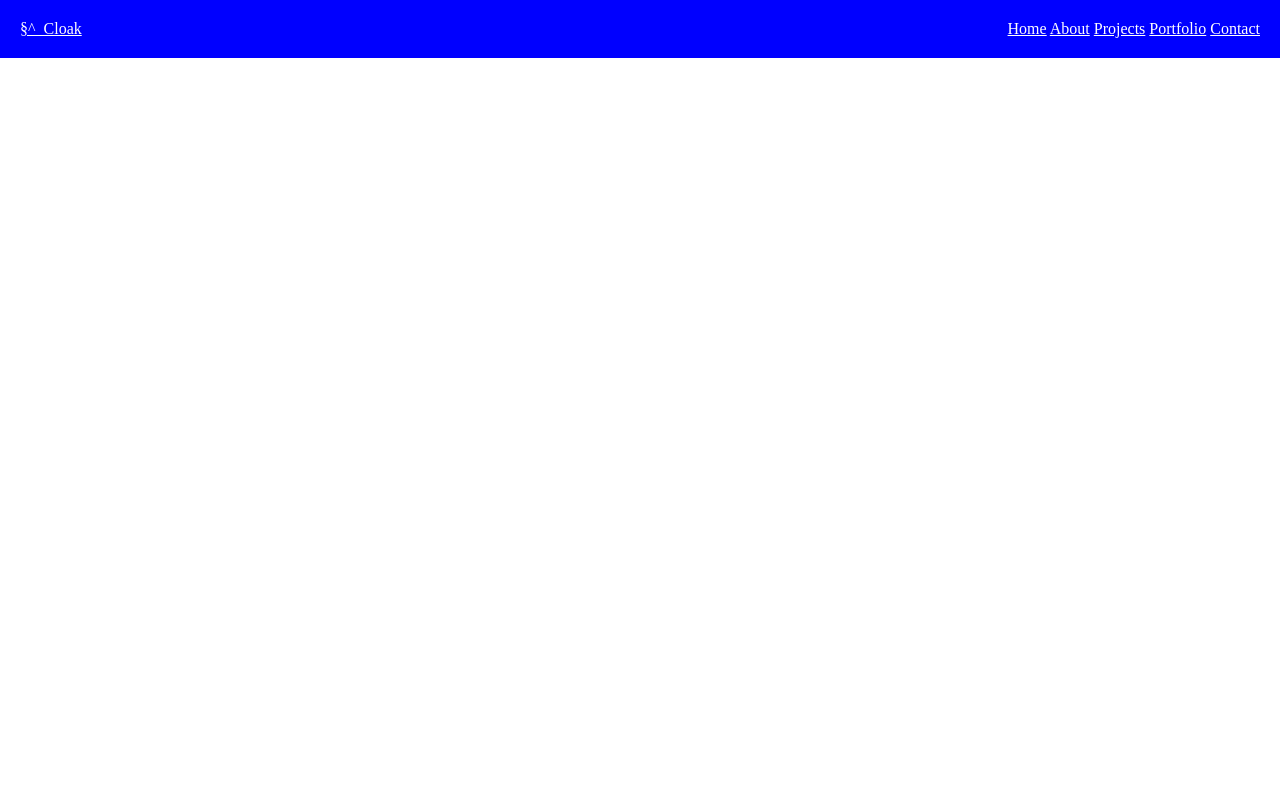
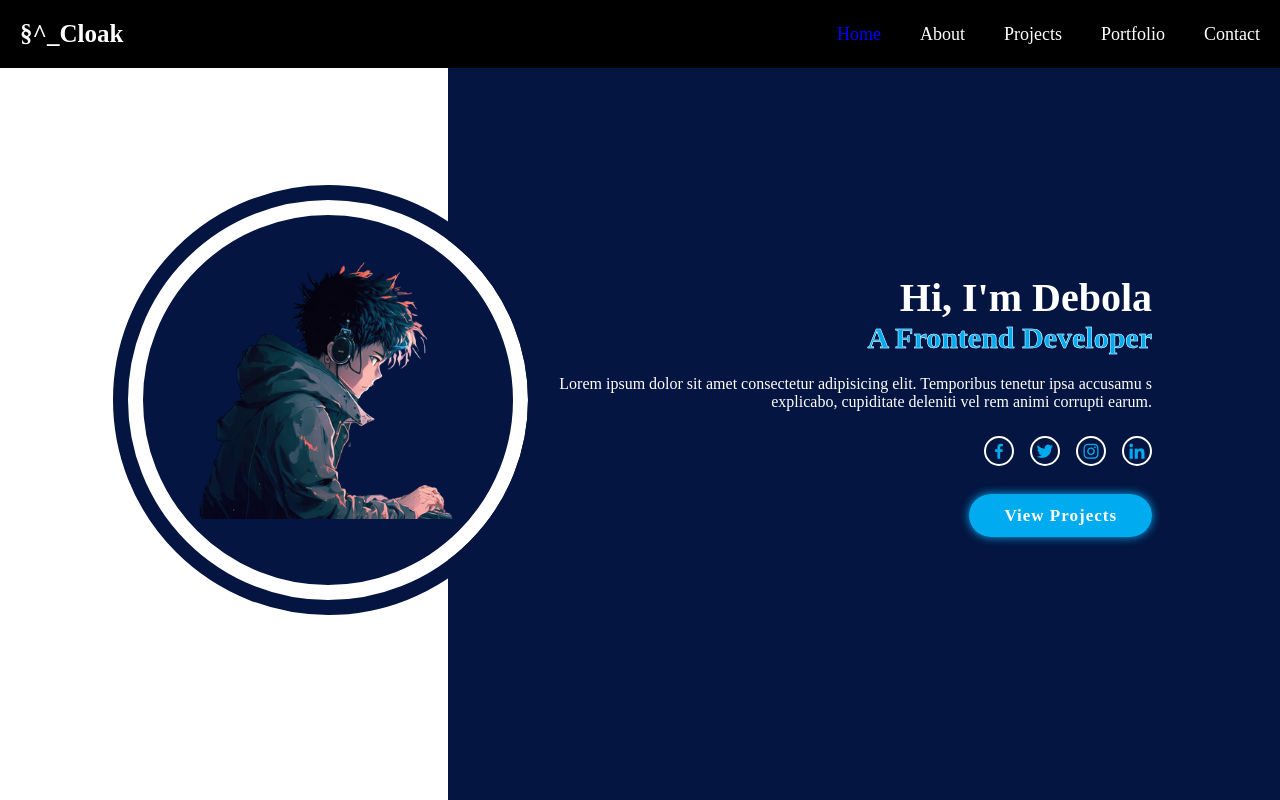
Before and after one commit to Debola-01/PERSONAL-PORTFOLIO, a plain HTML site: page index.html in a window 1280 px wide. Drawn offline with nearby package versions, Linux system fonts and the light colour scheme.

Commit message:
Second Commit

```diff
--- a/index.html
+++ b/index.html
@@ -5,6 +5,8 @@
     <meta name="viewport" content="width=device-width, initial-scale=1.0">
     <title>Portfolio</title>
     <link rel="stylesheet" href="style.css">
+    <link href='https://unpkg.com/boxicons@2.1.4/css/boxicons.min.css'
+     rel='stylesheet'>
 </head>
 <body>
 
@@ -12,7 +14,7 @@
         <a href="" class="logo">§^_Cloak</a>
 
         <nav class="navbar">
-            <a href="#">Home</a>
+            <a href="#" class="active">Home</a>
             <a href="#">About</a>
             <a href="#">Projects</a>
             <a href="#">Portfolio</a>
@@ -20,5 +22,31 @@
         </nav>
     </header>
 
+    <section class="home">
+        <div class="home-image">
+            <img src="Asset/Anime.png" alt="Profile-Picture">
+        </div>
+
+        <div class="home-content">
+            <h1>Hi, I'm Debola</h1>
+            <h3>A Frontend Developer</h3>
+            <p>Lorem ipsum dolor sit amet
+                consectetur adipisicing elit. Temporibus tenetur ipsa accusamu
+                s explicabo, cupiditate deleniti vel rem animi corrupti earum.</p>
+
+                <div class="home-sci">
+                    <a href="#"><i class='bx bxl-facebook'></i>
+                    </a>
+                    <a href="#"><i class='bx bxl-twitter'></i>
+                    </a>
+                    <a href="#"><i class='bx bxl-instagram'></i></a>
+                    <a href="#"><i class='bx bxl-linkedin'></i></a>
+                </div>
+
+                <a href="#" class="btn">View Projects</a>
+
+     </div>
+    </section>
+
 </body>
 </html>
--- a/style.css
+++ b/style.css
@@ -2,7 +2,6 @@
     margin: 0;
     padding: 0;
     box-sizing: border-box;
-    color: white;
 }
 
 .header{
@@ -11,9 +10,140 @@
     left: 0;
     width: 100%;
     padding: 20px;
-    background-color: blue;
+    background-color: black;
     display: flex;
     justify-content: space-between;
     align-items: center;
     z-index: 100;
 }
+
+.logo{
+    font-size: 25px;
+    color: #ffffff;
+    text-decoration: none;
+    font-weight: 700;
+}
+
+.navbar a{
+    font-size: 18px;
+    color:white;
+    text-decoration: none;
+    font-weight: 500;
+    margin-left: 35px;
+    transition: .3s;
+}
+
+.navbar a:hover,
+.navbar a.active{
+    color: blue;
+}
+
+.home{
+    height: 100vh;
+    background: linear-gradient(-90deg, #031540 65%, white 35%);
+    display: flex;
+    justify-content: space-between;
+    align-items: center;
+    padding: 0 10%;
+}
+
+.home-image{
+    display: flex;
+    justify-content: center;
+    align-items: center;
+    width: 400px;
+    height: 400px;
+    background: #031540;
+    border-radius: 50%;
+    border: 15px solid white;
+    outline: 15px solid #031540;
+}
+
+.home-image img{
+    position: relative;
+    max-width: 400px;
+    left: 45px;
+    bottom: 15px;
+    -webkit-transform: scaleX(-1);
+    transform: scaleX(-1);
+}
+
+.home-content{
+    max-width: 600px;
+    color: white;
+    text-align: right;
+}
+
+.home-content h1{
+    font-size: 40px;
+    line-height: 1,2;
+}
+
+.home-content h3{
+   font-size: 30px;
+   color: transparent;
+   -webkit-text-stroke: .5px white;
+   background-image: linear-gradient(#00abf0, #00abf0);
+   background-repeat: no-repeat;
+   -webkit-background-clip: text;
+   background-position: -300px 0;
+   animation: animateText 3s linear infinite;
+}
+
+@keyframes animateText{
+    0%,95%,100%{
+        background-position: -300px 0;
+    }
+    65%,85%{
+        background-position: 0 0;
+    }
+}
+
+.home-content p{
+    font-size: 16px;
+    margin-top: 20px;
+}
+
+.home-sci{
+    margin: 25px 0 40px;
+}
+
+.home-sci a{
+    display: inline-flex;
+    justify-content: center;
+    align-items: center;
+    width: 30px;
+    height: 30px;
+    background: transparent;
+    border: 2px solid white;
+    border-radius: 50%;
+    font-size: 20px;
+    color: #00abf0;
+    text-decoration: none;
+    margin-left: 12px;
+    transition: .5s;
+}
+
+.home-sci a:hover{
+    background: #00abf0;
+    color: white;
+    border-color: #00abf0;
+    box-shadow: 0 0 10px #00abf0;
+}
+
+.btn{
+    padding: 12px 35px;
+    background: #00abf0;
+    border-radius: 40px;
+    font-size: 17px;
+    color: white;
+    text-decoration: none;
+    font-weight: 600;
+    letter-spacing: 1px;
+    box-shadow: 0 0 10px #00abf0;
+    transition: .5s;
+}
+
+.btn:hover{
+    box-shadow: none;
+}
```
Also changed, not shown: Asset/Anime.png (added).
